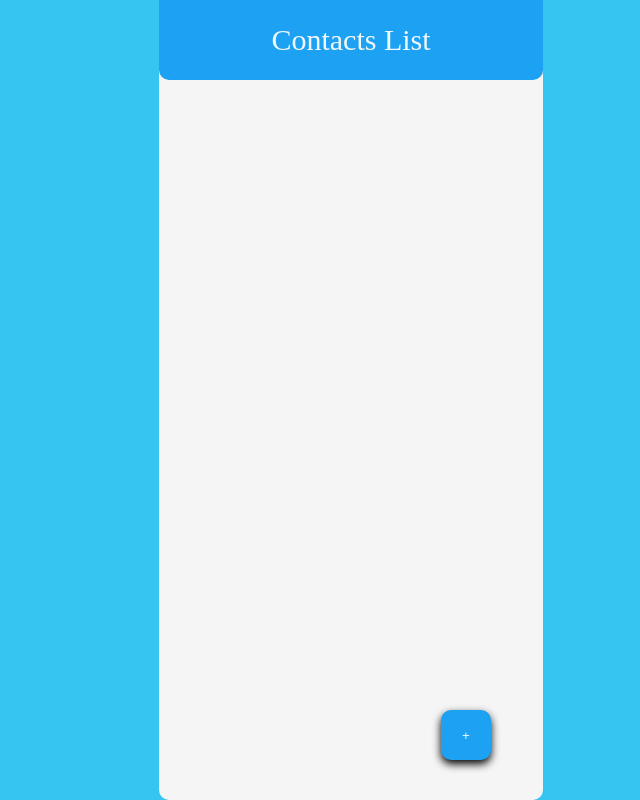
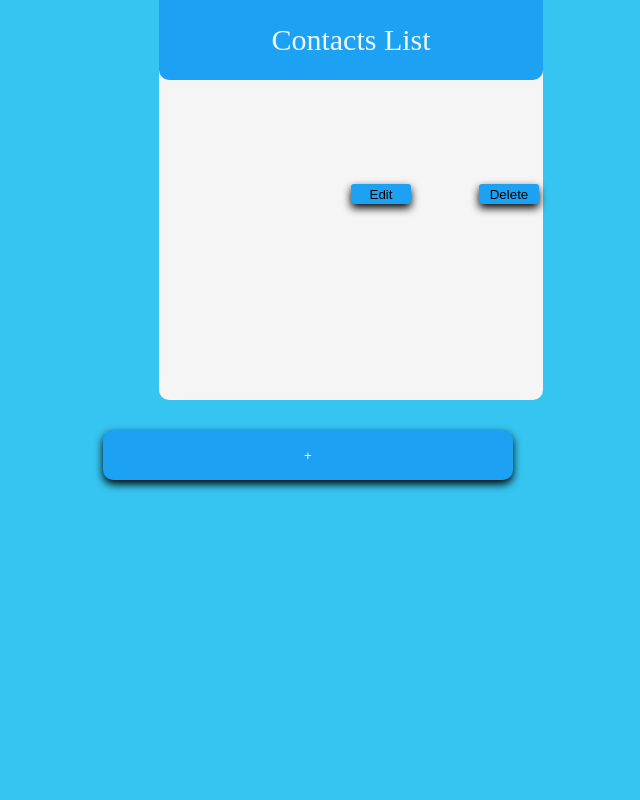
Before and after one commit to Eddieramirez29/ContactList, a React (Vite) app: page / in a window 1280 px wide. Shown: the whole page, without its empty margins (289-929 px from the left). Built offline with nearby package versions, Linux system fonts and the light colour scheme.

Commit message:
Edit and delte buttons added

```diff
--- a/src/Contacts/ContactsList.jsx
+++ b/src/Contacts/ContactsList.jsx
@@ -1,7 +1,7 @@
 import { useState, useRef } from 'react';
 import styles from "./ContactsList.module.css";
 
-let initialPosition = 10;
+let cardInfoPosition = 20;
 let idContact = 1;
 let nameTag = "";
 
@@ -65,43 +65,35 @@ function ContactsList()
       // Crear el nuevo elemento div
     let contact = document.createElement("div");
     contact.className = `${styles.containerCardContact} ${idContact.toString()}`;
-    console.log(contact.className);
 
+    let nameDiv = document.createElement("label");
+    nameDiv.className = `${styles.Name}`
+    nameDiv.textContent = nameTag;
 
-    contact.style.top = `${initialPosition}vh`;  // Usar comillas invertidas para interpolar la variable
-
+    contact.style.top = `${cardInfoPosition}vh`;  // Usar comillas invertidas para interpolar la variable
+    nameDiv.style.top = `${cardInfoPosition + 3}vh`;  // Usar comillas invertidas para interpolar la variable
 
       // Adjuntar el nuevo div al contenedor
     if (containerCardContactRef.current)
     {
         containerCardContactRef.current.appendChild(contact);
+        containerCardContactRef.current.appendChild(nameDiv);
         idContact = idContact + 1;
-        initialPosition = initialPosition + 9;
     }
     else
     {
         console.log("El contenedor no existe");
     }
 
-    let nameDiv = document.createElement("label");
-    nameDiv.className = "Name";
-    nameDiv.textContent = nameTag;
+    }, 3000);
 
-     // Adjuntar el nuevo div al contenedor
-    if (containerCardContactRef.current)
+    };
+
+    const [edit, setEdit] = useState(false);
+
+    const handleClickEditContact = () =>
     {
-        nameDiv.style.position ="absolute";
-        nameDiv.style.top = "13vh"; // Usar comillas invertidas para interpolar la variable
-        nameDiv.style.left = "36vw";
-        containerCardContactRef.current.appendChild(nameDiv);
-    }
-    else
-    {
-        console.log("El contenedor no existe");
-    }
-
-
-    }, 3000);
+        setEdit(true);
     };
 
 
@@ -169,6 +161,10 @@ function ContactsList()
 
             <header className={styles.contactContainer_title}>Contacts List</header>
             {/* Here is where card appears only with the name and teo button to see and edit contact element*/}
+
+            <button className={styles.editButton}>Edit</button>
+            <button className={styles.deleteButton}>Delete</button>
+
             <button onClick={handleClickAdd}
             className={styles.contactContainer_buttonAdd}
             onMouseEnter={handleMouseEnter}
--- a/src/Contacts/ContactsList.module.css
+++ b/src/Contacts/ContactsList.module.css
@@ -18,7 +18,7 @@ body
     justify-content: center;
     /* border:3px solid greenyellow; */
     background-color:whitesmoke;
-    height: 100vh;
+    height: 50vh;
     width: 30vw;
     padding: 0;
     margin: 0;
@@ -67,15 +67,18 @@ body
     box-shadow:0 4px 8px rgba(0, 0, 0, 1);
 }
 
-
+.Name
+{
+    position: absolute;
+    left: 36vw;
+}
 .containerCardContact
 {
     position: absolute;
-    border-top: rgb(143, 78, 246) solid 3px;
-    border-bottom: rgb(143, 78, 246) solid 3px;
     width: 410px;
     height: 50px;
-    background-color: #d2cccc;
+    background-color: #ffffffea;
+    box-shadow:0 4px 8px rgba(0, 0, 0, 1);
 }
 
 .userInformation_name, .userInformation_phoneNumber, .userInformation_Email, .saveButton, .userInformation_SearchPhoto
@@ -95,7 +98,7 @@ body
     width: 200px;
 }
 
-.saveButton:hover
+.saveButton:hover, .deleteButton:hover, .editButton:hover
 {
     background-color: #d2cccc;
 }
@@ -104,14 +107,42 @@ body
 .contactContainer_buttonAdd
 {
     position: absolute;
-    bottom: 5vh;
-    right: 500px;
-    width: 50px;
+    bottom: 40vh;
+    right: 478px;
+    width: 410px;
     height: 50px;
     border: none;
     background-color: #1DA1F2;
     border-radius: 10px;
     color: aliceblue;
+    box-shadow:0 4px 8px rgba(0, 0, 0, 1);
+}
+
+.editButton
+{
+    position: absolute;
+    top: 23vh;
+    left: 50vw;
+    z-index: 1;
+    height: 20px;
+    width: 60px;
+    background-color: #1DA1F2;
+    border: none;
+    border-radius: 3px;
+    box-shadow:0 4px 8px rgba(0, 0, 0, 1);
+}
+
+.deleteButton
+{
+    position: absolute;
+    top: 23vh;
+    left: 60vw;
+    z-index: 1;
+    height: 20px;
+    width: 60px;
+    background-color: #1DA1F2;
+    border: none;
+    border-radius: 3px;
     box-shadow:0 4px 8px rgba(0, 0, 0, 1);
 }
 
@@ -122,7 +153,7 @@ body
     opacity: 1;
     cursor: pointer;
 }
-.contactContainer_buttonAdd:active
+.contactContainer_buttonAdd:active, .deleteButton:active, .editButton:active
 {
     transform: scale(0.8);
 }
```
